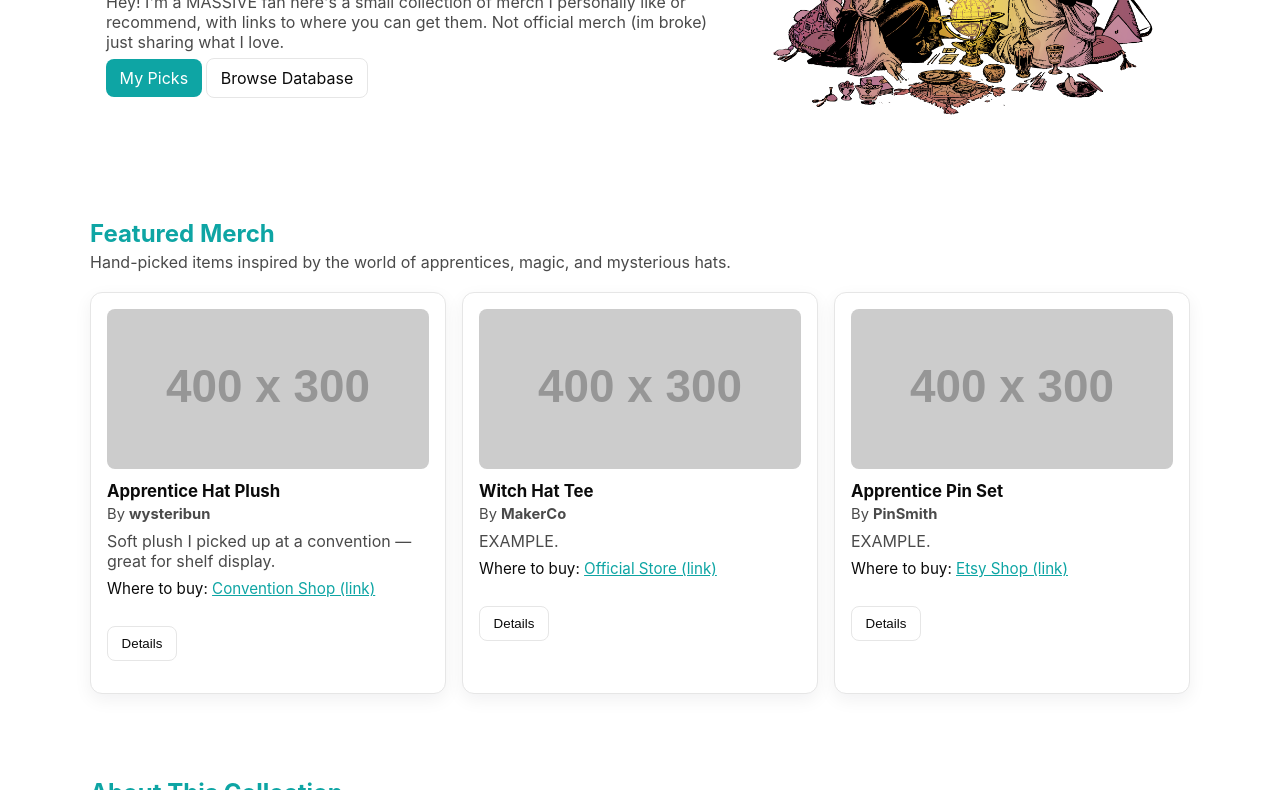
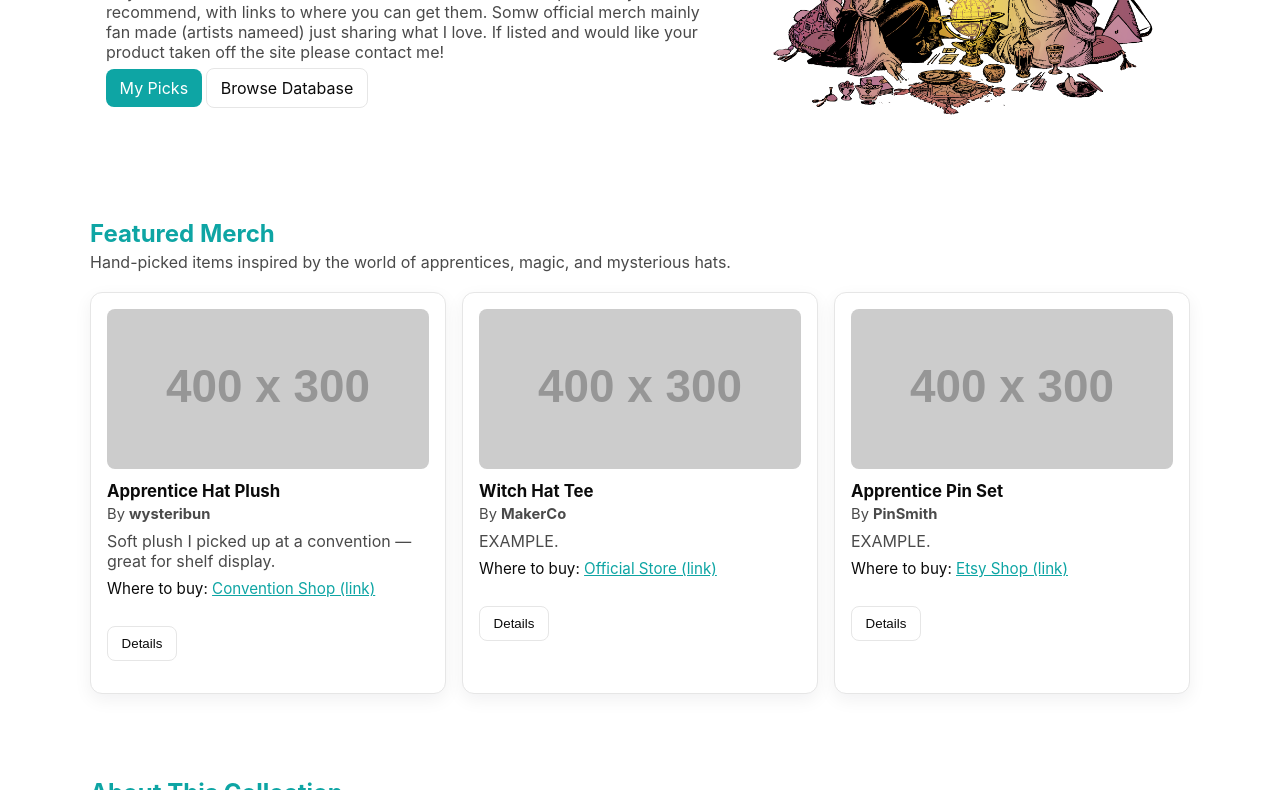
Before and after one commit to mbporter/WitchHatMerch, a plain HTML site: page index.html in a window 1280 px wide. Shown: the part 230-1020 px from the top of the page. Drawn offline with Linux system fonts and the light colour scheme; placeholder pictures from the web are drawn by us.

Commit message:
text editing

```diff
--- a/index.html
+++ b/index.html
@@ -25,7 +25,7 @@
 			<div class="container hero-inner">
 				<div class="hero-text">
 					<h1>My Favorite Witch Hat Atelier Merch (fan picks)</h1>
-					<p>Hey! I'm a MASSIVE fan here's a small collection of merch I personally like or recommend, with links to where you can get them. Not official merch (im broke) just sharing what I love.</p>
+					<p>Hey! I'm a MASSIVE fan here's a small collection of merch I personally like or recommend, with links to where you can get them. Somw official merch mainly fan made (artists nameed) just sharing what I love. If listed and would like your product taken off the site please contact me!</p>
 					<p>
 						<a class="btn" href="#collection">My Picks</a>
 						<a class="btn outline" href="database.html">Browse Database</a>
```
